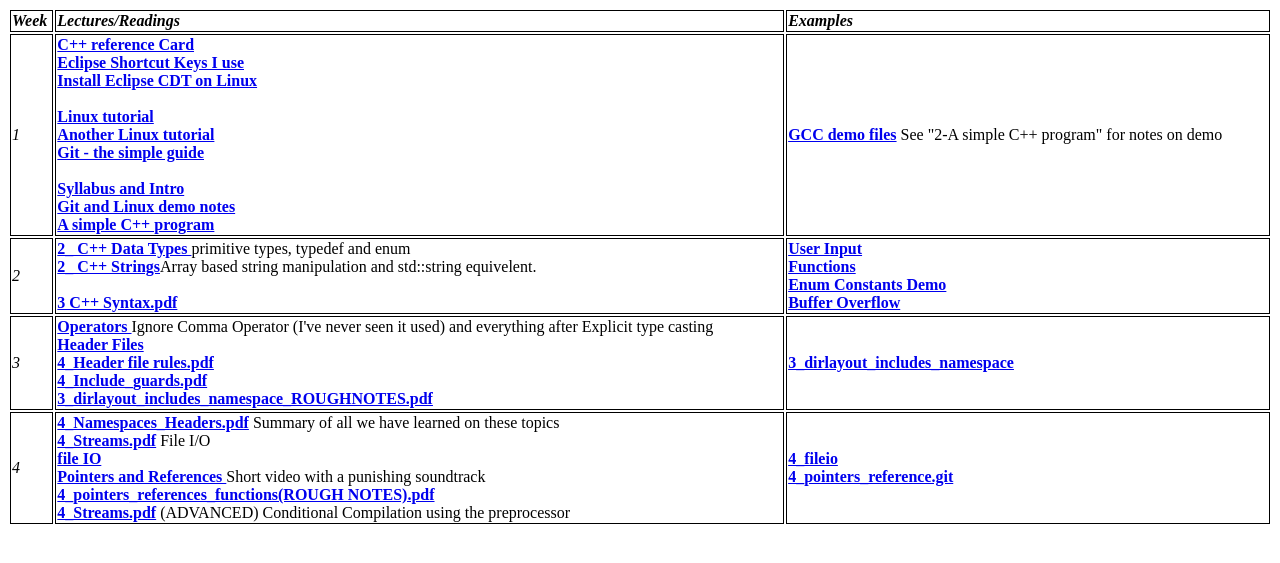
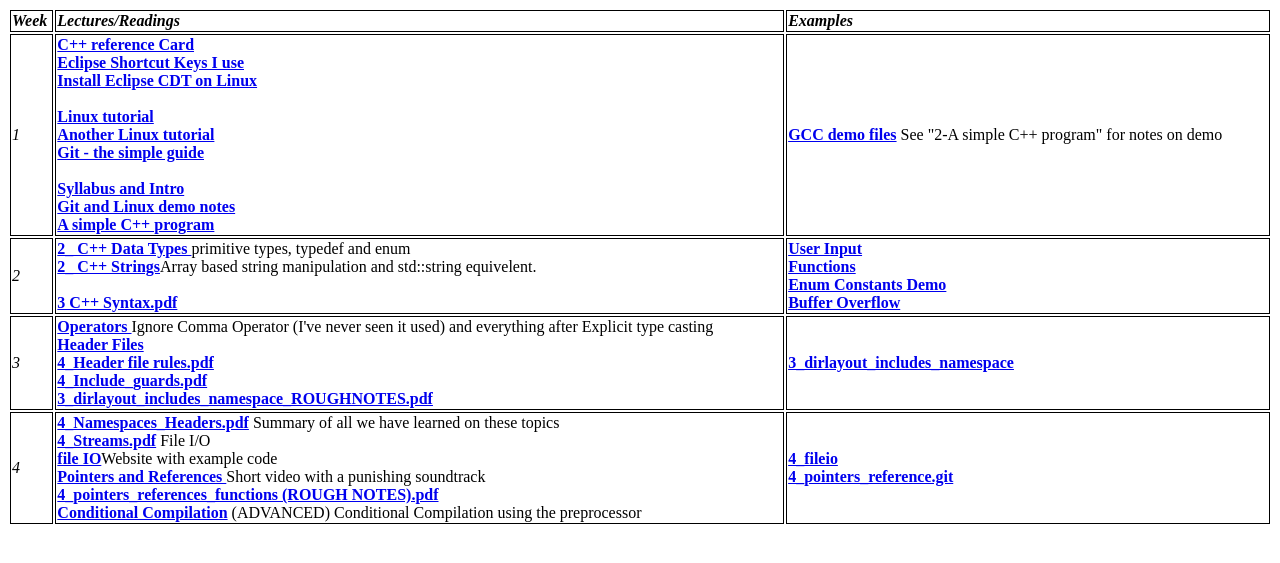
Before and after one commit to CNUClasses/CPSC327, a Jekyll site: the page navbar/Lectures.html, which Jekyll copies as it is, in a window 1280 px wide. Shown: the top 563 px of the page. Built offline with Jekyll 4.4.1, drawn with Linux system fonts in a browser that asks for light colours.

Commit message:
lectures

```diff
--- a/navbar/Lectures.html
+++ b/navbar/Lectures.html
@@ -72,10 +72,10 @@
 
                 <strong><a href="https://github.com/CNUClasses/CPSC327/blob/master/content/Lectures/4_Namespaces_Headers.pdf"> 4_Namespaces_Headers.pdf</a></strong> Summary of all we have learned on these topics<br>
 				<strong><a href="https://github.com/CNUClasses/CPSC327/blob/master/content/Lectures/4_Streams.pdf">4_Streams.pdf</a></strong> File I/O<br>
-				<strong><a href="http://www.cplusplus.com/doc/tutorial/files/"> file IO</a></strong><br>
+				<strong><a href="http://www.cplusplus.com/doc/tutorial/files/"> file IO</a></strong>Website with example code<br>
 				<strong><a href="https://www.youtube.com/watch?v=LwAPKuJpvmA"> Pointers and References </a></strong>Short video with a punishing soundtrack<br>
-                <strong><a href="https://github.com/CNUClasses/CPSC327/blob/master/content/Lectures/4_pointers_references_functions.pdf"> 4_pointers_references_functions(ROUGH NOTES).pdf</a></strong><br>
-                <strong><a href="https://github.com/CNUClasses/CPSC327/blob/master/content/Lectures/7_Conditional_Compilation_using_the_preprocessor.pdf">4_Streams.pdf</a></strong> (ADVANCED) Conditional Compilation using the preprocessor<br>
+                <strong><a href="https://github.com/CNUClasses/CPSC327/blob/master/content/Lectures/4_pointers_references_functions.pdf"> 4_pointers_references_functions (ROUGH NOTES).pdf</a></strong><br>
+                <strong><a href="https://github.com/CNUClasses/CPSC327/blob/master/content/Lectures/7_Conditional_Compilation_using_the_preprocessor.pdf">Conditional Compilation</a></strong> (ADVANCED) Conditional Compilation using the preprocessor<br>
 
             </td>
 			<td class="style_white ">
```
